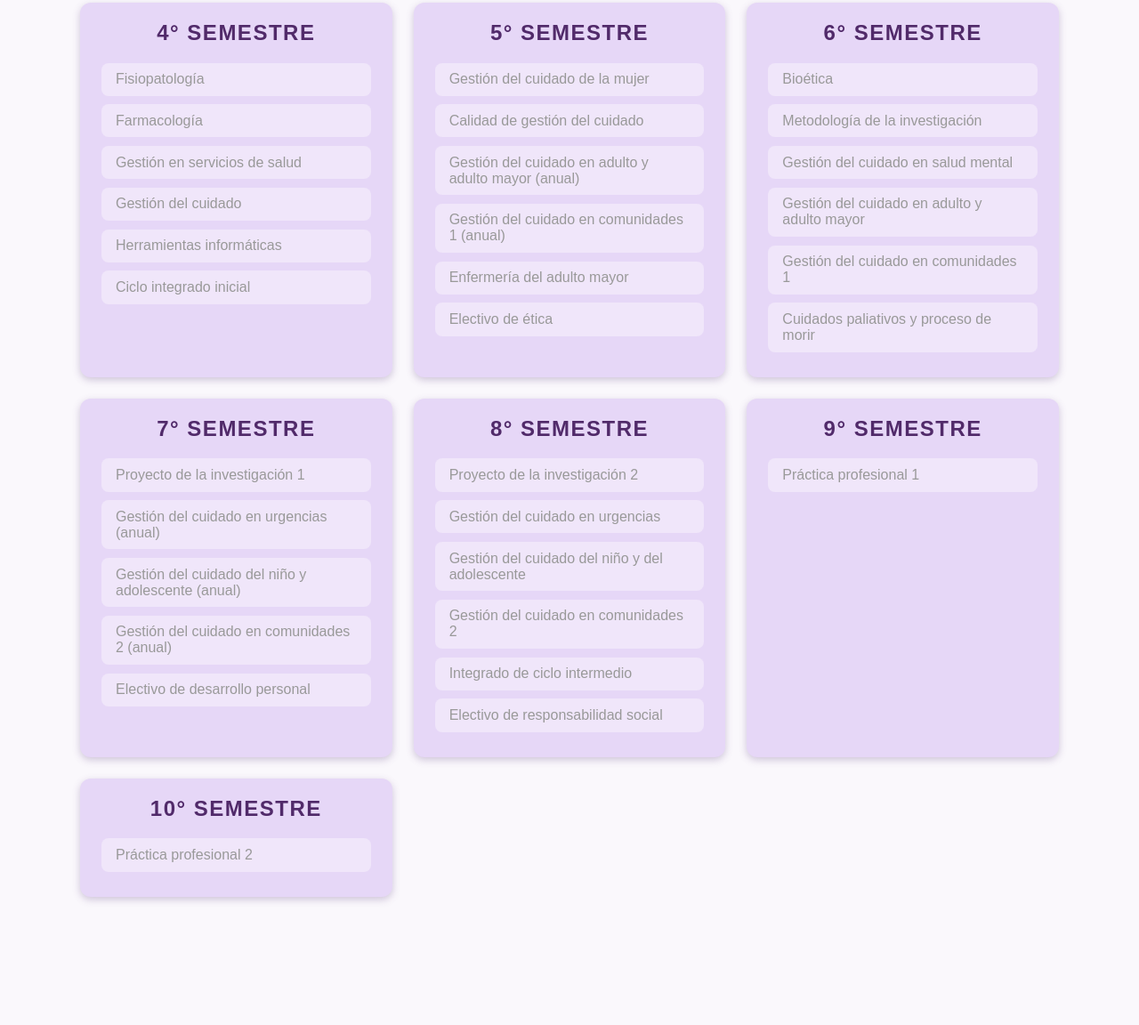
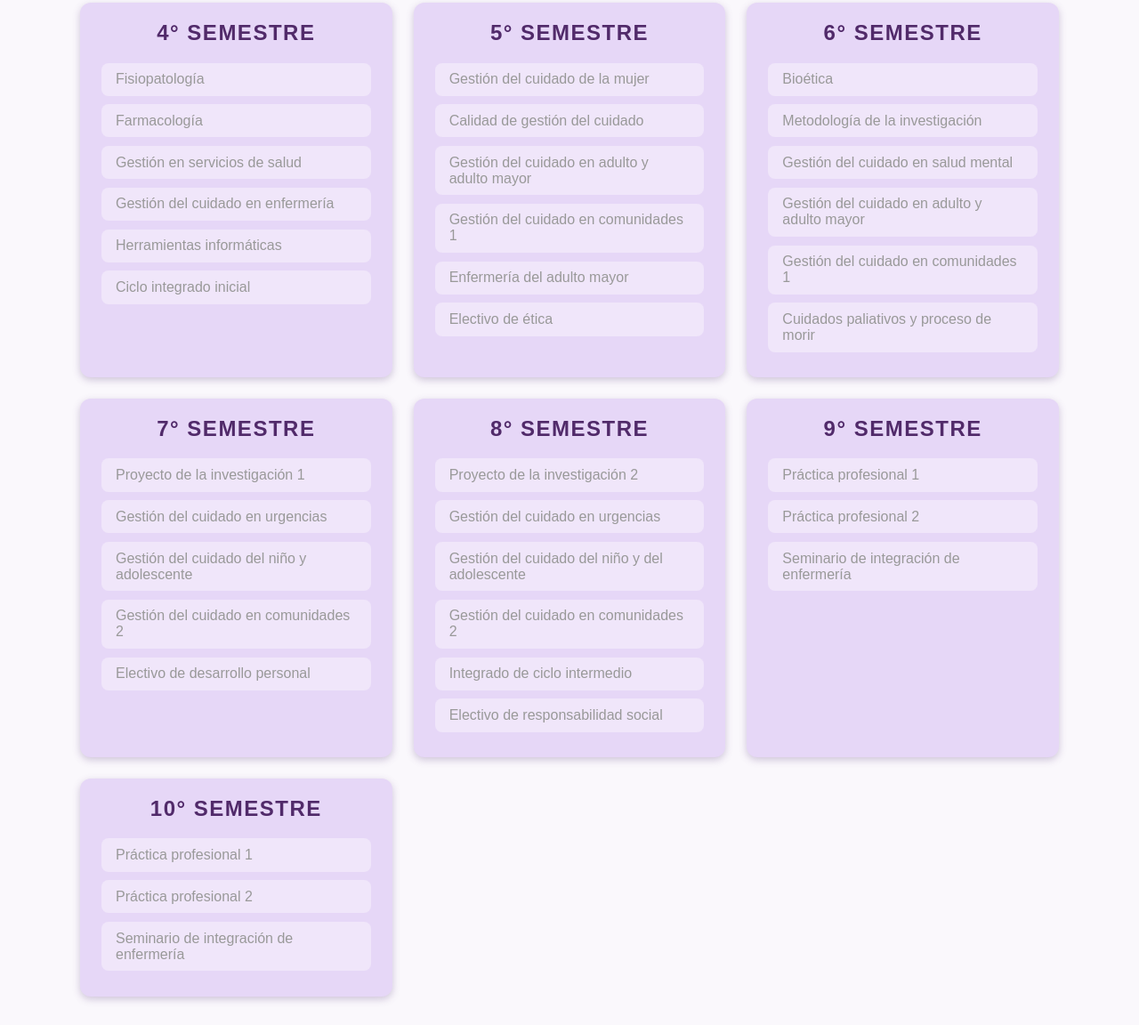
Before and after one commit to gianella-glith/gianella.github, a plain HTML site: page index.html in a window 1280 px wide. Shown: the part 546-1698 px from the top of the page at 89% size. Before the commit the page ends 1586 px from the top, so only its background shows below. Drawn offline with Linux system fonts and the light colour scheme.

Commit message:
Update index.html
se quito el anual y corrección de semestres 9 y 10

```diff
--- a/index.html
+++ b/index.html
@@ -6,7 +6,7 @@
   <title>Malla Curricular Enfermería</title>
   <style>
     body {
-      font-family: Arial, sans-serif;
+      font-family: Monserrat, sans-serif;
       background-color: #faf8fc;
       margin: 0;
       padding: 2rem;
@@ -95,7 +95,7 @@
       <div class="ramo pendiente">Psicología general y del desarrollo</div>
       <div class="ramo pendiente">Bioquímica</div>
       <div class="ramo pendiente">Enfermería en salud pública y determinantes sociales</div>
-      <div class="ramo pendiente">Gestión del cuidado en enfermería (anual)</div>
+      <div class="ramo pendiente">Gestión del cuidado en enfermería</div>
       <div class="ramo pendiente">Electivo de comunicación</div>
     </div>
 
@@ -104,7 +104,7 @@
       <div class="ramo pendiente">Fisiopatología</div>
       <div class="ramo pendiente">Farmacología</div>
       <div class="ramo pendiente">Gestión en servicios de salud</div>
-      <div class="ramo pendiente">Gestión del cuidado</div>
+      <div class="ramo pendiente">Gestión del cuidado en enfermería</div>
       <div class="ramo pendiente">Herramientas informáticas</div>
       <div class="ramo pendiente">Ciclo integrado inicial</div>
     </div>
@@ -113,8 +113,8 @@
       <h2>5° SEMESTRE</h2>
       <div class="ramo pendiente">Gestión del cuidado de la mujer</div>
       <div class="ramo pendiente">Calidad de gestión del cuidado</div>
-      <div class="ramo pendiente">Gestión del cuidado en adulto y adulto mayor (anual)</div>
-      <div class="ramo pendiente">Gestión del cuidado en comunidades 1 (anual)</div>
+      <div class="ramo pendiente">Gestión del cuidado en adulto y adulto mayor</div>
+      <div class="ramo pendiente">Gestión del cuidado en comunidades 1</div>
       <div class="ramo pendiente">Enfermería del adulto mayor</div>
       <div class="ramo pendiente">Electivo de ética</div>
     </div>
@@ -132,9 +132,9 @@
     <div class="semestre">
       <h2>7° SEMESTRE</h2>
       <div class="ramo pendiente">Proyecto de la investigación 1</div>
-      <div class="ramo pendiente">Gestión del cuidado en urgencias (anual)</div>
-      <div class="ramo pendiente">Gestión del cuidado del niño y adolescente (anual)</div>
-      <div class="ramo pendiente">Gestión del cuidado en comunidades 2 (anual)</div>
+      <div class="ramo pendiente">Gestión del cuidado en urgencias</div>
+      <div class="ramo pendiente">Gestión del cuidado del niño y adolescente</div>
+      <div class="ramo pendiente">Gestión del cuidado en comunidades 2</div>
       <div class="ramo pendiente">Electivo de desarrollo personal</div>
     </div>
 
@@ -151,11 +151,15 @@
     <div class="semestre">
       <h2>9° SEMESTRE</h2>
       <div class="ramo pendiente">Práctica profesional 1</div>
+      <div class="ramo pendiente">Práctica profesional 2</div>
+      <div class="ramo pendiente">Seminario de integración de enfermería</div>
     </div>
 
     <div class="semestre">
       <h2>10° SEMESTRE</h2>
+      <div class="ramo pendiente">Práctica profesional 1</div>
       <div class="ramo pendiente">Práctica profesional 2</div>
+      <div class="ramo pendiente">Seminario de integración de enfermería</div>
     </div>
   </div>
 
```
